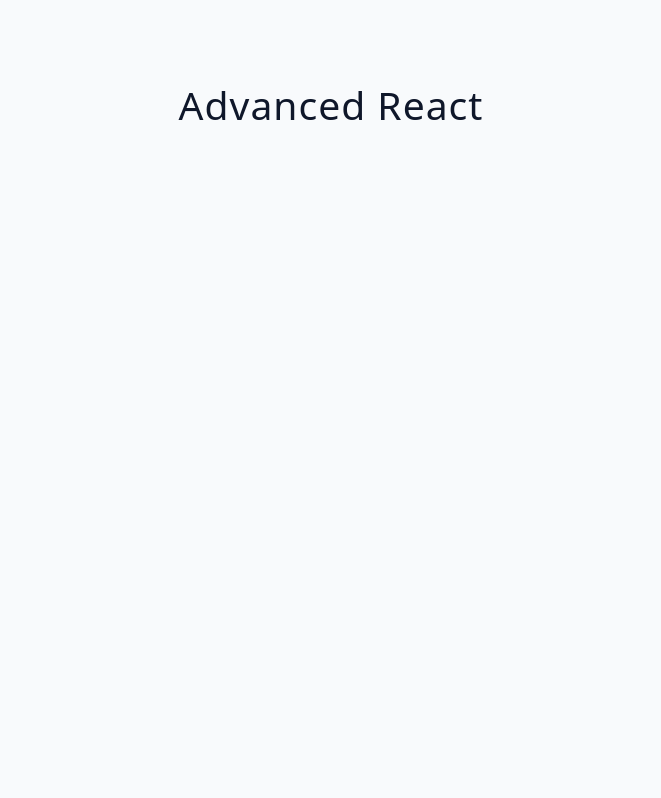
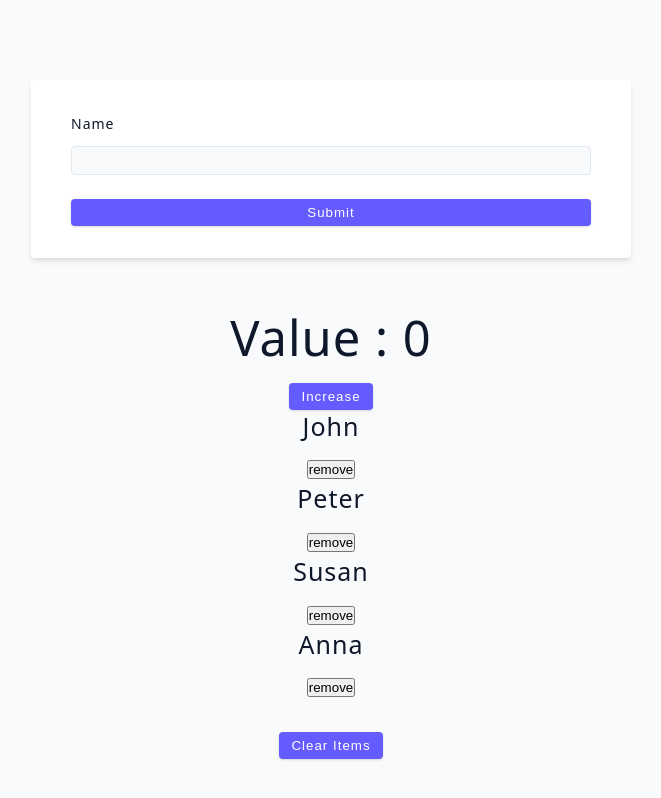
Before and after one commit to FrancineHuang/advanced-react, a React (Vite) app: page / in a window 1280 px wide. Shown: the whole page, without its empty margins (309-970 px from the left). Built offline with nearby package versions, Linux system fonts and the light colour scheme.

Commit message:
add: import components from another file

```diff
--- a/src/App.jsx
+++ b/src/App.jsx
@@ -1,7 +1,10 @@
+import Starter from './tutorial/07-useRef/starter/01-useRef-basics'
+import Final from "./tutorial/01-useState/final/03-useState-array"
 function App() {
   return (
     <div className='container'>
-      <h2>Advanced React</h2>
+      <Starter/>
+      <Final/>
     </div>
   );
 }
```
